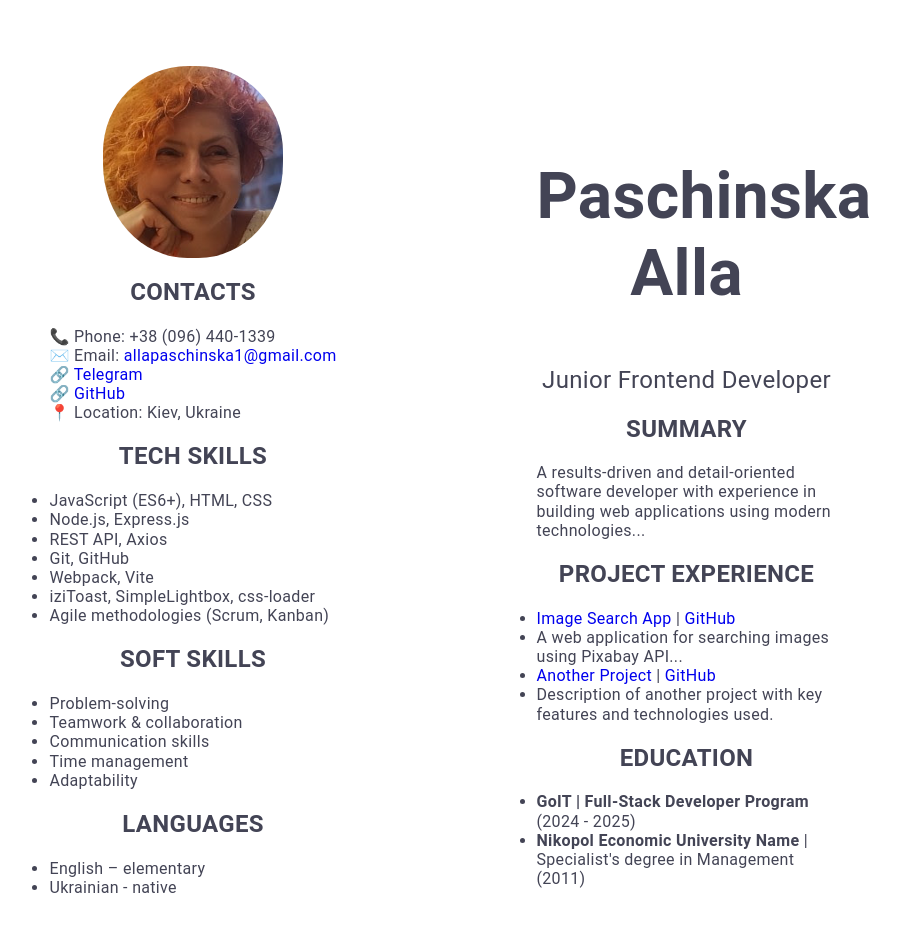
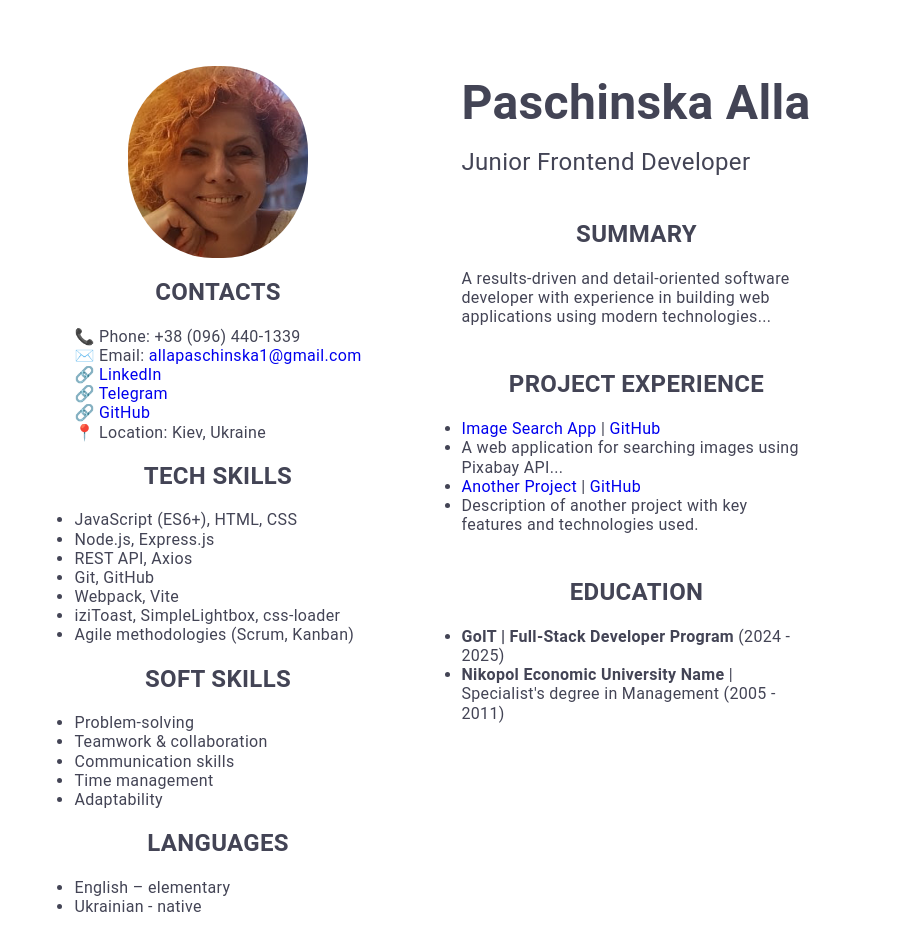
Before and after one commit to AllaP47/career-skills, a plain HTML site: page index.html in a window 1280 px wide. Shown: the whole page, without its empty margins (197-1097 px from the left). Drawn offline with Linux system fonts and the light colour scheme.

Commit message:
add message

```diff
--- a/css/style.css
+++ b/css/style.css
@@ -54,7 +54,7 @@ img {
   display: flex;
   flex-direction: column;
 
-  padding-right: 100px;
+  padding-right: 50px;
   text-align: left;
 }
 
@@ -66,14 +66,24 @@ img {
   text-align: center;
   right: auto;
   text-align: left;
-  padding-top: 48px;
-  padding-left: 100px;
+
+  padding-left: 50px;
+}
+.person {
+  padding-bottom: 24px;
 }
 .my-name {
-  font-size: 4em;
-  text-align: center;
+  font-size: 3em;
+  text-align: left;
+  margin: 16px 0;
 }
 .rol {
   font-size: 1.5em;
-  text-align: center;
+  text-align: left;
 }
+.section-summary {
+  padding-bottom: 24px;
+}
+.section-project {
+  padding-bottom: 24px;
+}
--- a/index.html
+++ b/index.html
@@ -26,6 +26,7 @@
               >allapaschinska1@gmail.com</a
             >
           </p>
+          <p>🔗 <a href="https://linkedin.com/in/yourprofile">LinkedIn</a></p>
           <p>🔗 <a href="https://web.telegram.org/k/#@PAllaV47">Telegram</a></p>
           <p>🔗 <a href="https://github.com/AllaP47">GitHub</a></p>
           <p>📍 Location: Kiev, Ukraine</p>
@@ -113,7 +114,7 @@
             <li>
               <p>
                 <strong>Nikopol Economic University Name</strong> | Specialist's
-                degree in Management (2011)
+                degree in Management (2005 - 2011)
               </p>
             </li>
           </ul>
```
